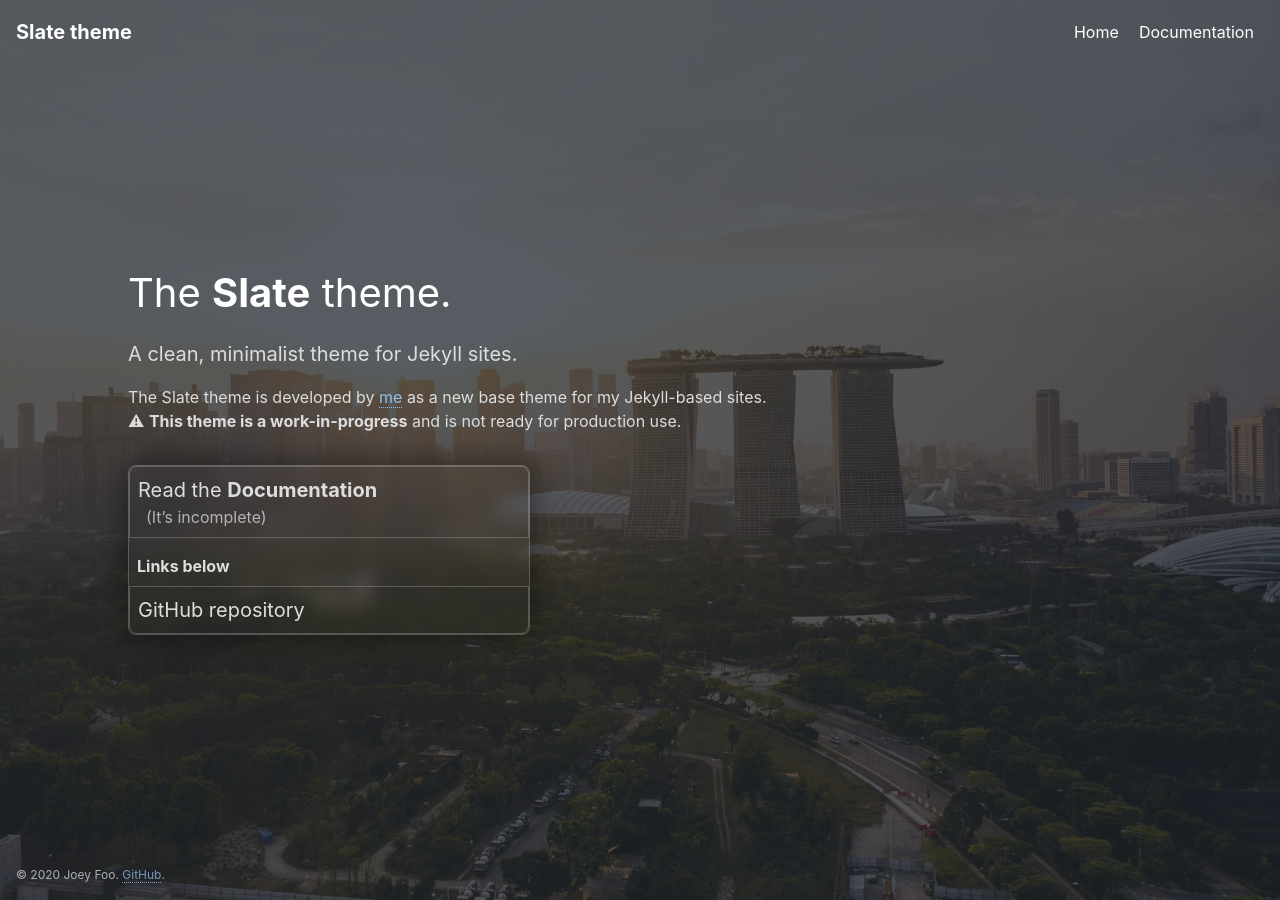
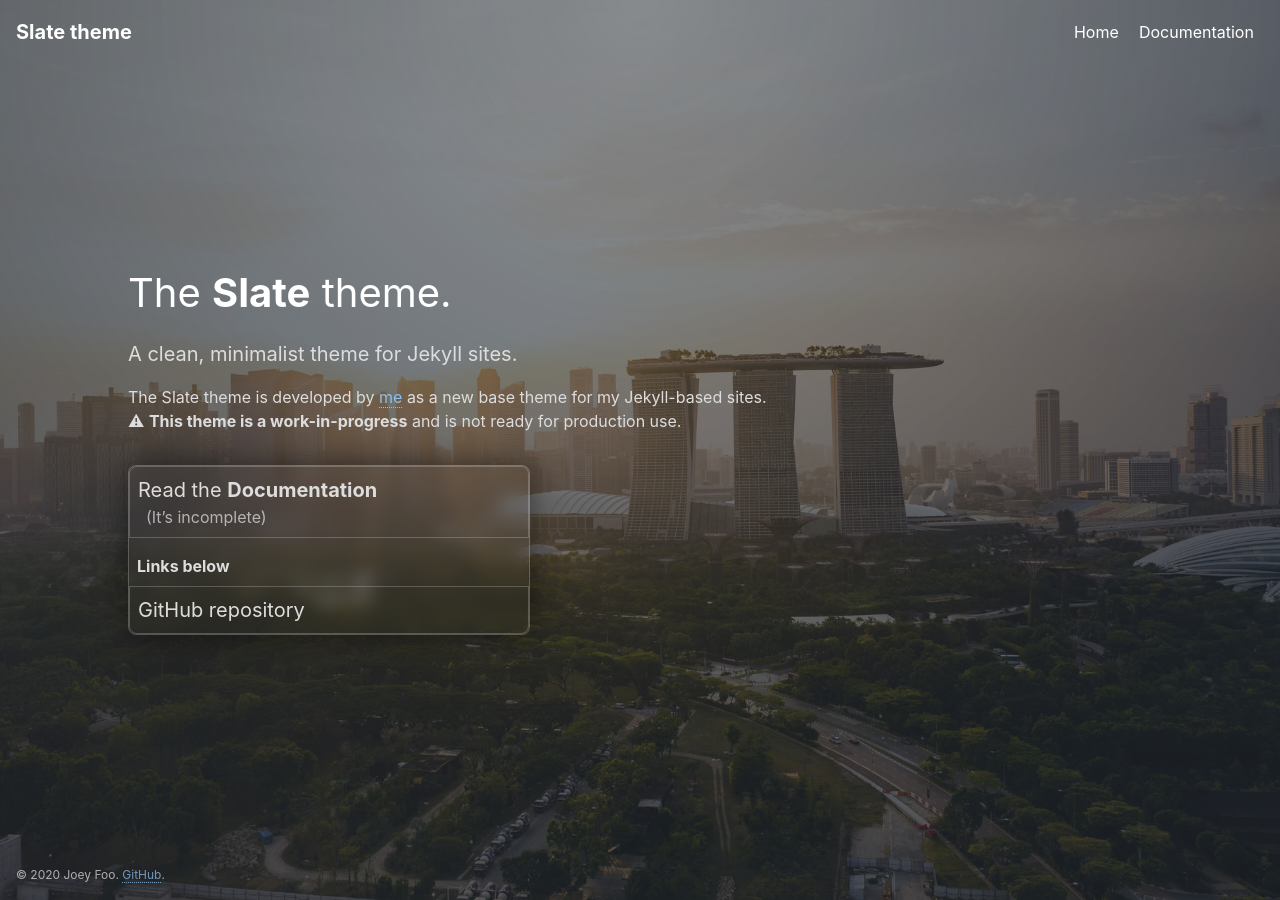
Before and after one commit to joeyfoo/slate, a Jekyll site: the page built from index.md, in a window 1280 px wide. Built offline with Jekyll 4.4.1, drawn with Linux system fonts in a browser that asks for light colours.

Commit message:
Update home background method

```diff
--- a/_sass/slate/style.scss
+++ b/_sass/slate/style.scss
@@ -34,7 +34,8 @@ $width-home: $base-font-size * 25 !default;
 
 $background-opacity-start: 0.7 !default;
 $background-opacity-end: 1.0 !default;
-$background-home-color: rgba($color-bg, 0.75) !default;
+$background-opacity-home-start: 0.5 !default;
+$background-opacity-home-end: 0.75 !default;
 
 @mixin floating {
     box-shadow: $floating-shadow;
@@ -82,8 +83,10 @@ body{
         rgba($color-bg, $background-opacity-end) 100vh
     );
     &.home-background{
-        background-image: none;
-        background-color: $background-home-color;
+        background-image: radial-gradient(circle at top,
+            rgba($color-bg, $background-opacity-home-start) 0,
+            rgba($color-bg, $background-opacity-home-end) 100vh
+        );
     }
     color: $color-text;
 
```
